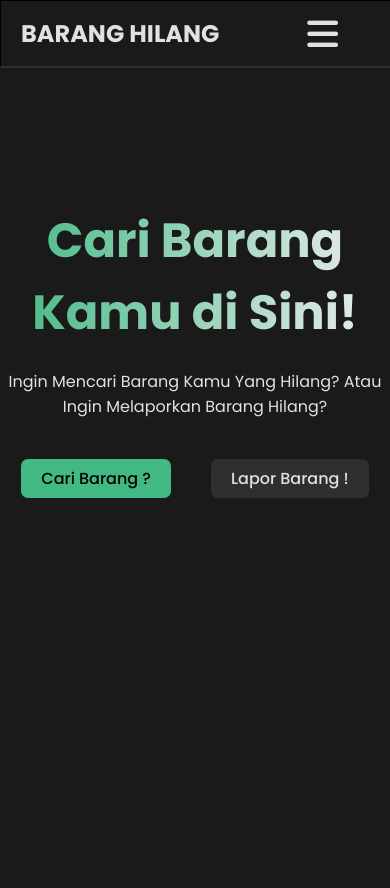
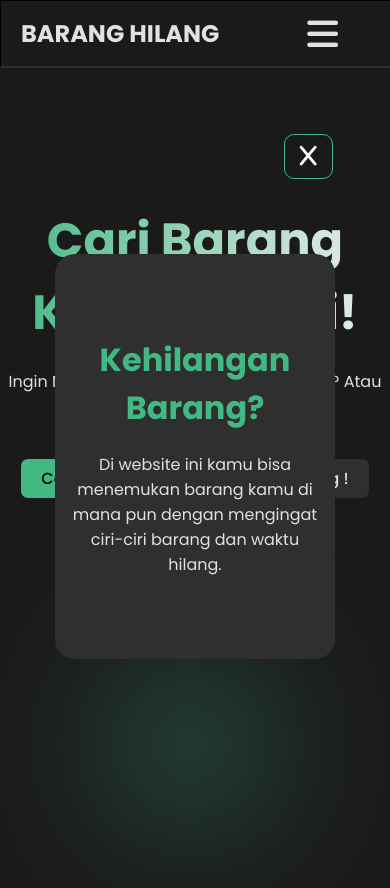
Before and after one commit to RadyaI/barang-hilang, a Vue app: page / in a window 390 px wide. Shown: the top 888 px of the page. Built offline with nearby package versions, Linux system fonts and the light colour scheme; what @formkit/vue would draw is missing.

Commit message:
Cara Kerja responsive

```diff
--- a/src/components/navbar.vue
+++ b/src/components/navbar.vue
@@ -22,7 +22,7 @@
                 <div class="navbar-menu">
                     <div class="list">Cari Barang</div>
                     <div class="list">Lapor</div>
-                    <div class="list">Cara Kerja?</div>
+                    <div class="list" @click="showCaraKerja">Cara Kerja?</div>
                 </div>
             </div>
         </div>
@@ -51,6 +51,7 @@ export default {
 
         const showCaraKerja = () => {
             emit('showCaraKerja', true)
+            closeModal()
         }
 
         const closeModal = () => {
--- a/src/views/HomeView.vue
+++ b/src/views/HomeView.vue
@@ -14,21 +14,23 @@
       </div>
     </div>
 
-    <div class="cara-kerja animate__animated animate__fadeInDown" :class="{ 'animate__fadeOutDown': state.closeCaraKerja }"
-      v-if="state.showCaraKerja">
+    <div class="element"></div>
+
+    <div class="cara-kerja animate__animated animate__fadeInDown"
+      :class="{ 'animate__fadeOutDown': state.closeCaraKerja }" v-if="state.showCaraKerja">
       <div class="close"><i class="fa-solid fa-x icon" @click="closeCaraKerja"></i></div>
       <div class="wrapper">
+        <div class="card">
+          <div class="text">
+            <h2>Menemukan Barang?</h2>
+            <p>Jika kamu menemukan barang hilang kamu bisa lapor/upload barang tersebut di sini.</p>
+          </div>
+        </div>
         <div class="card">
           <div class="text">
             <h2>Kehilangan Barang?</h2>
             <p>Di website ini kamu bisa menemukan barang kamu di mana pun dengan mengingat ciri-ciri barang dan waktu
               hilang.</p>
-          </div>
-        </div>
-        <div class="card">
-          <div class="text">
-            <h2>Menemukan Barang?</h2>
-            <p>Jika kamu menemukan barang hilang kamu bisa lapor/upload barang tersebut di sini.</p>
           </div>
         </div>
         <div class="card">
@@ -57,7 +59,7 @@ export default {
     const state = reactive({
       title: 'BARANG HILANG',
       showNavbarPopup: false,
-      showCaraKerja: false,
+      showCaraKerja: true,
       closeCaraKerja: false,
     })
 
@@ -170,6 +172,17 @@ export default {
   color: var(--secondary-color);
 }
 
+.element {
+  filter: blur(80px);
+  border-radius: 50%;
+  position: fixed;
+  bottom: 50px;
+  right: 150px;
+  background-color: var(--text-color);
+  width: 100px;
+  height: 100px;
+}
+
 .cara-kerja {
   /* border: 1px solid yellow; */
   position: fixed;
@@ -256,5 +269,32 @@ export default {
     font-size: 1rem;
     padding: 7px 20px;
   }
+
+  .cara-kerja .wrapper {
+    /* border: 1px solid white; */
+    width: 90%;
+    height: 60%;
+    overflow-x: scroll;
+    display: flex;
+  }
+
+  .cara-kerja .wrapper::-webkit-scrollbar{
+    width: 10px;
+    height: 10px;
+  }
+
+  .cara-kerja .wrapper::-webkit-scrollbar-thumb {
+    background: var(--text-color);
+    border-radius: 10px;
+  }
+
+  .cara-kerja .wrapper::-webkit-scrollbar-track {
+    background: var(--secondary-color);
+  }
+
+  .cara-kerja .wrapper .card {
+    min-width: 80%;
+    height: 80%;
+  }
 }
 </style>
```
